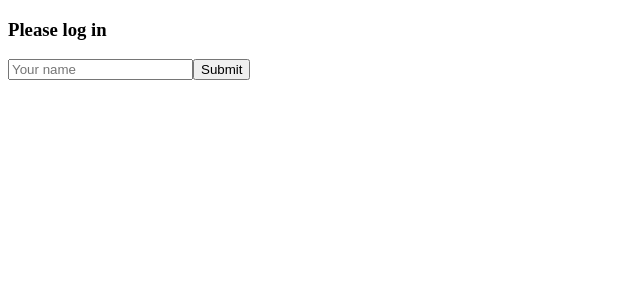
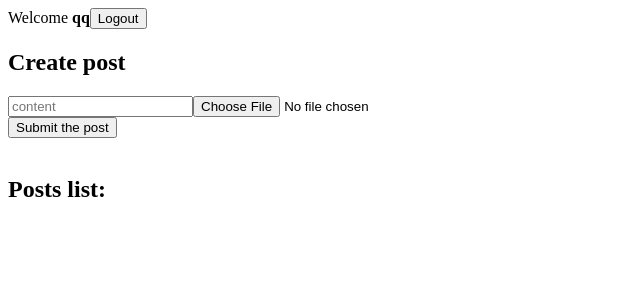
Before and after one commit to Nata-Roma/insta_clone, a React (Create React App) app: page / in a window 1280 px wide. Shown: the top 300 px of the page, without its empty margins (0-640 px from the left). Built offline with nearby package versions, Linux system fonts and the light colour scheme.

Commit message:
First layout of posts

```diff
--- a/src/App.js
+++ b/src/App.js
@@ -6,7 +6,7 @@ import PostsList from './components/postsList';
 import './styles.css';
 
 export default function App() {
-  const [user, setUser] = useState('');
+  const [user, setUser] = useState('qq');
   const [posts, setPosts] = useState([]);
 
   return (
@@ -17,7 +17,7 @@ export default function App() {
         <>
           <Header user={user} setUser={setUser} />
           <CreatePost posts={posts} setPosts={setPosts} user={user} />
-          <PostsList posts={posts} />
+         <PostsList posts={posts} />
         </>
       )}
     </div>
--- a/src/components/create-post.js
+++ b/src/components/create-post.js
@@ -1,13 +1,15 @@
 import React, { useRef, useState } from 'react';
 
 const CreatePost = ({ posts, setPosts, user }) => {
-  const [createPost, setCreatePost] = useState({ user: user });
+  const [content, setContent] = useState('');
+  const [image, setImage] = useState(null);
   const contentRef = useRef();
   const imageRef = useRef();
 
   const submitPostHandler = (e) => {
     e.preventDefault();
-    setPosts([createPost, ...posts]);
+    const post = {image, content, user};
+    setPosts([post, ...posts]);
     contentRef.current.value = '';
     imageRef.current.value = null;
   };
@@ -20,17 +22,16 @@ const CreatePost = ({ posts, setPosts, user }) => {
           type="text"
           placeholder="content"
           onChange={(e) =>
-            setCreatePost({ ...createPost, content: e.target.value })
+            setContent( e.target.value )
           }
           ref={contentRef}
         />
         <input
           type="file"
-          onChange={(e) =>
-            setCreatePost({
-              ...createPost,
-              image: URL.createObjectURL(e.target.files[0])
-            })
+          onChange={(e) => {
+            setImage(e.target.files[0]);
+          }
+
           }
           ref={imageRef}
         />
@@ -38,6 +39,13 @@ const CreatePost = ({ posts, setPosts, user }) => {
         <button>Submit the post</button>
       </form>
       <br />
+      {image && (
+        <img
+          style={{height: 100, width: 200, objectFit: 'cover'}}
+          src={URL.createObjectURL(image)}
+          alt="cover"
+        />
+      )}
     </div>
   );
 };
--- a/src/components/post.js
+++ b/src/components/post.js
@@ -1,16 +1,17 @@
 import React from 'react';
 
 const Post = ({ post }) => {
+  const {image, content, user} = post;
+
   return (
     <div>
-      <div>User: {post.user}</div>
       <img
-        style={{ height: 100, width: 200, objectFit: 'cover' }}
-        scr={post.image}
-        alt={post.image}
+        style={{height: 100, width: 200, objectFit: 'cover'}}
+        src={URL.createObjectURL(image)}
+        alt="cover"
       />
-      <div>Post content: {post.content}</div>
-      <br />
+      <p>Content: {content}</p>
+      <p>created by: {user}</p>
     </div>
   );
 };
--- a/src/components/postsList.js
+++ b/src/components/postsList.js
@@ -2,12 +2,11 @@ import React from 'react';
 import Post from './post';
 
 const PostsList = ({ posts }) => {
+
   return (
     <div>
-      posts list
-      {posts
-        ? posts.map((post, index) => <Post key={index} post={post} />)
-        : null}
+      <h2>Posts list:</h2>
+      {posts.map((post, index) => <Post key={index} post={post} />)}
     </div>
   );
 };
```
Also changed, not shown: package.json (line endings or trailing spaces), 2 other files (tests, documents, lock files or other folders).
